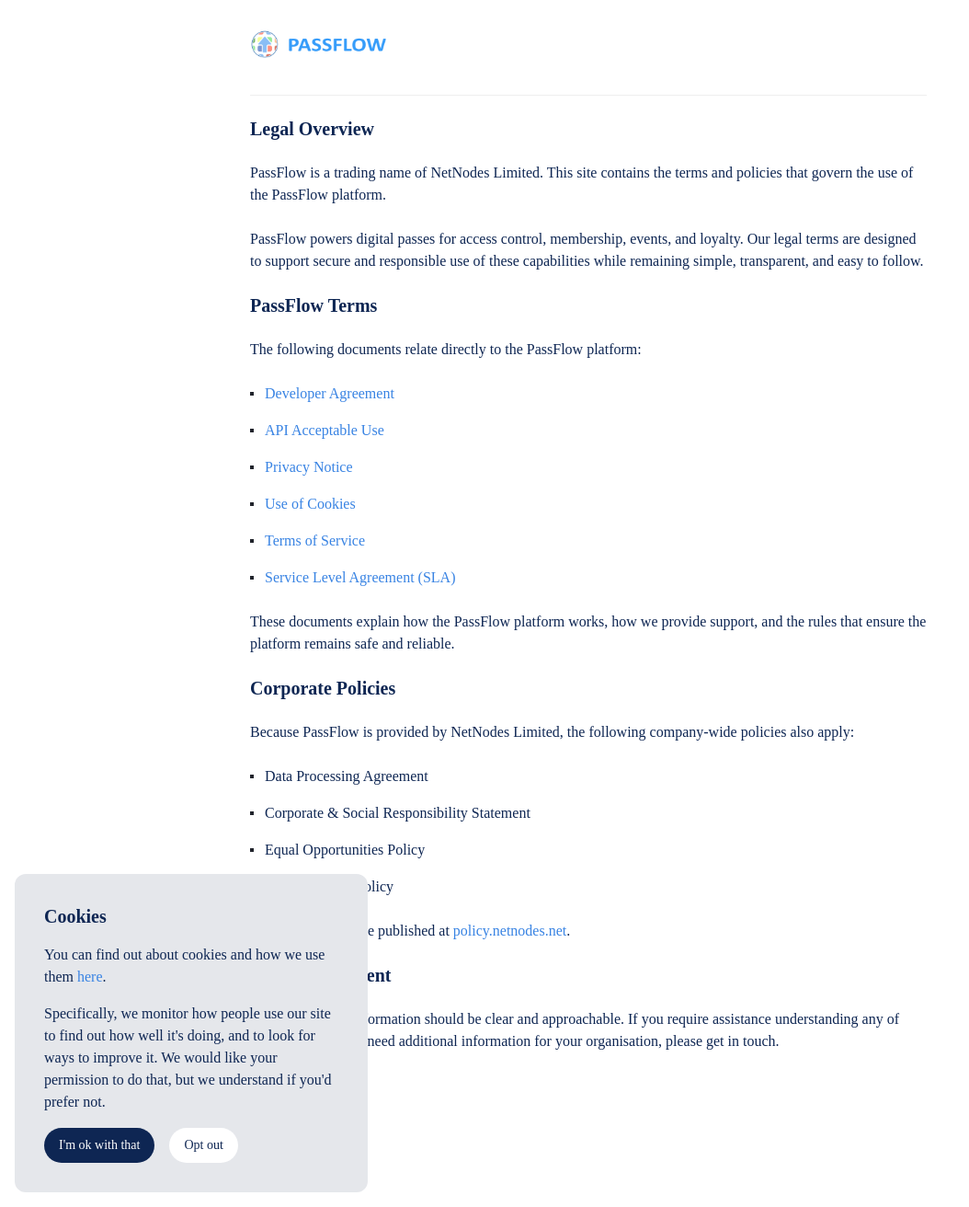
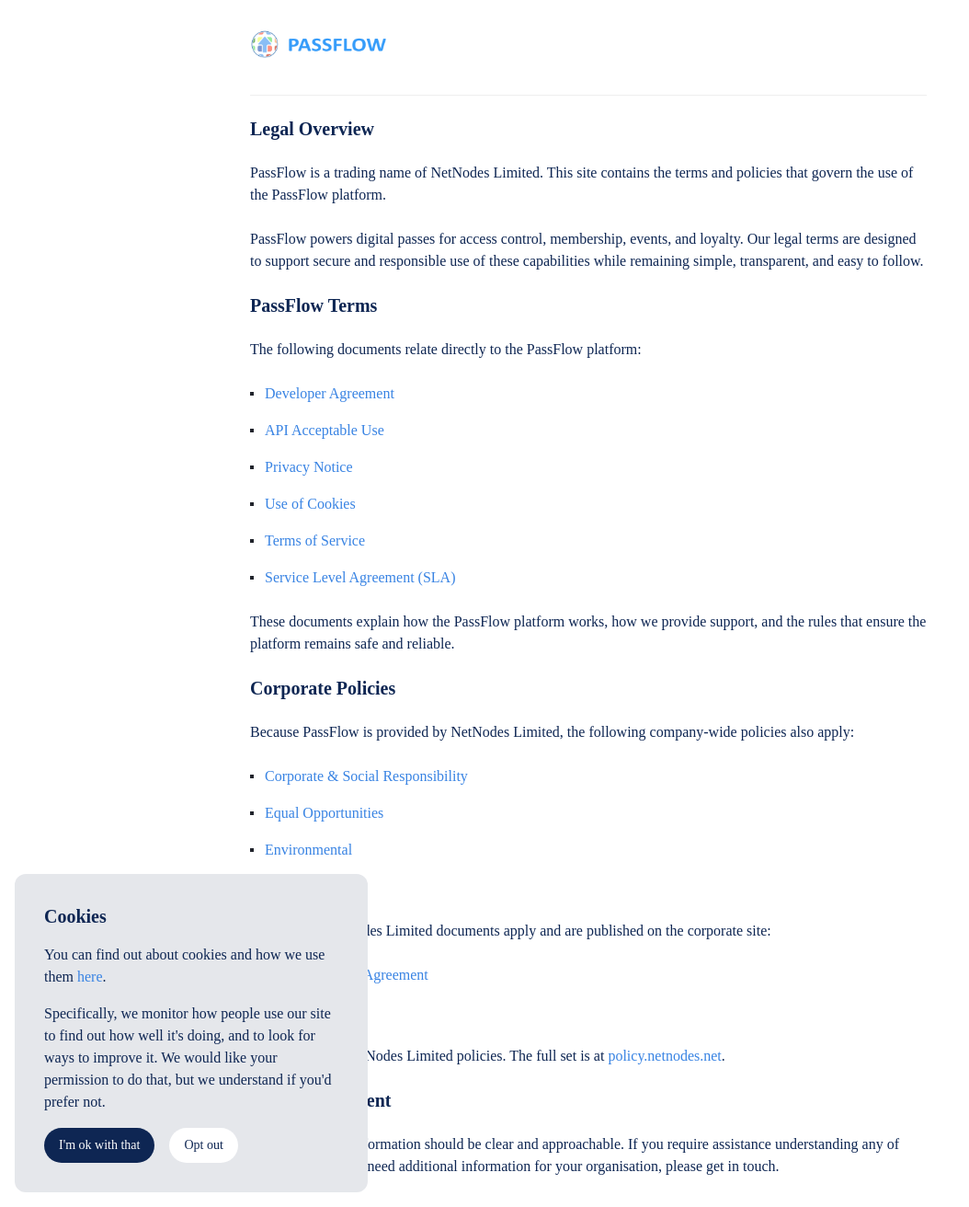
Before and after one commit to netnodes/passflow-policy, a Jekyll site: the page built from docs/index.md, in a window 1280 px wide and 1312 px high. Shown: the whole window at 92% size, without its empty margins (0-1054 px from the left). Built offline with Jekyll 4.4.1, drawn with Linux system fonts in a browser that asks for light colours; some web fonts are replaced; our own code applies the rules of GitHub Pages for plain Markdown files; a script that is not in the unit is left out.

Commit message:
Link the company-wide policies the index only named
The index said four company-wide policies "are published at
policy.netnodes.net" and listed them as plain text. They are in fact
published here, under PassFlow URLs, and were reachable from nowhere -
so the page described a structure the site did not have and gave the
reader no way in.

They are now links, still attributed to NetNodes Limited, and Terms of
Sale joins them. The Data Processing Agreement and the sub-processor
list are separated out, because those two genuinely live only on the
corporate site.

Every document on this site is now reachable from the index. Before
this, seven were live and linked from nowhere.

Co-Authored-By: Claude Opus 5 (1M context) <noreply@anthropic.com>

```diff
--- a/docs/index.md
+++ b/docs/index.md
@@ -21,12 +21,18 @@ These documents explain how the PassFlow platform works, how we provide support,
 
 Because PassFlow is provided by NetNodes Limited, the following company-wide policies also apply:
 
-- Data Processing Agreement
-- Corporate & Social Responsibility Statement
-- Equal Opportunities Policy
-- Environmental Policy
+- [Corporate & Social Responsibility](corporate_social_responsibility)
+- [Equal Opportunities](equal_opportunities)
+- [Environmental](environmental)
+- [Terms of Sale](terms)
 
-These documents are published at [policy.netnodes.net](https://policy.netnodes.net).
+Two further NetNodes Limited documents apply and are published on the corporate site:
+
+- [Data Processing Agreement](https://policy.netnodes.net/dpa)
+- [Sub-processors](https://policy.netnodes.net/subprocessors)
+
+All of these are NetNodes Limited policies. The full set is at
+[policy.netnodes.net](https://policy.netnodes.net).
 
 ## Our Commitment
 We believe legal information should be clear and approachable. If you require assistance understanding any of these documents or need additional information for your organisation, please get in touch.
```
